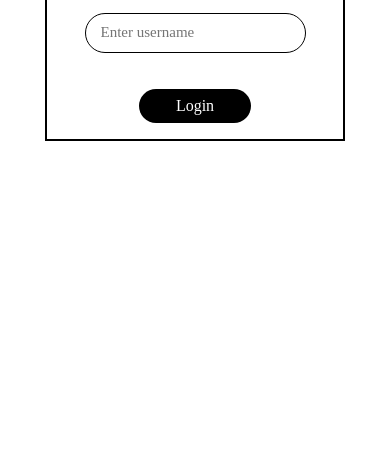
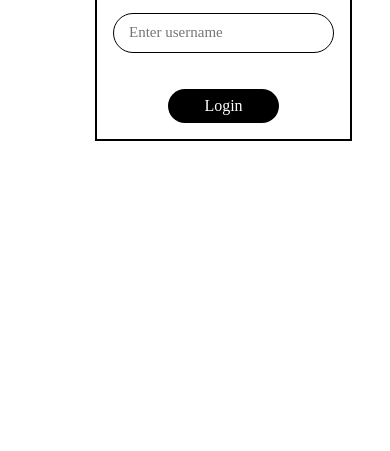
Before and after one commit to Ayomieweb/IFEOLUWA, a plain HTML site: page index.html in a window 390 px wide. Shown: the part 393-844 px from the top of the page. Drawn offline with Linux system fonts and the light colour scheme.

Commit message:
Update SAFEPLACE-3.css

```diff
--- a/SAFEPLACE-3.css
+++ b/SAFEPLACE-3.css
@@ -14,6 +14,7 @@ body{
 
 .Center{
   margin: auto;
+  width:200px;
   display: flex;
   flex-direction: column;
   justify-content: center;
@@ -86,7 +87,7 @@ input{
 }
 
 fieldset{
-  width: 300px;
+  width: 200px;
   margin: auto;
   display: flex;
   justify-content: center;
@@ -112,4 +113,5 @@ button{
   transition:0.15s;
 }
 
+
 }
```
